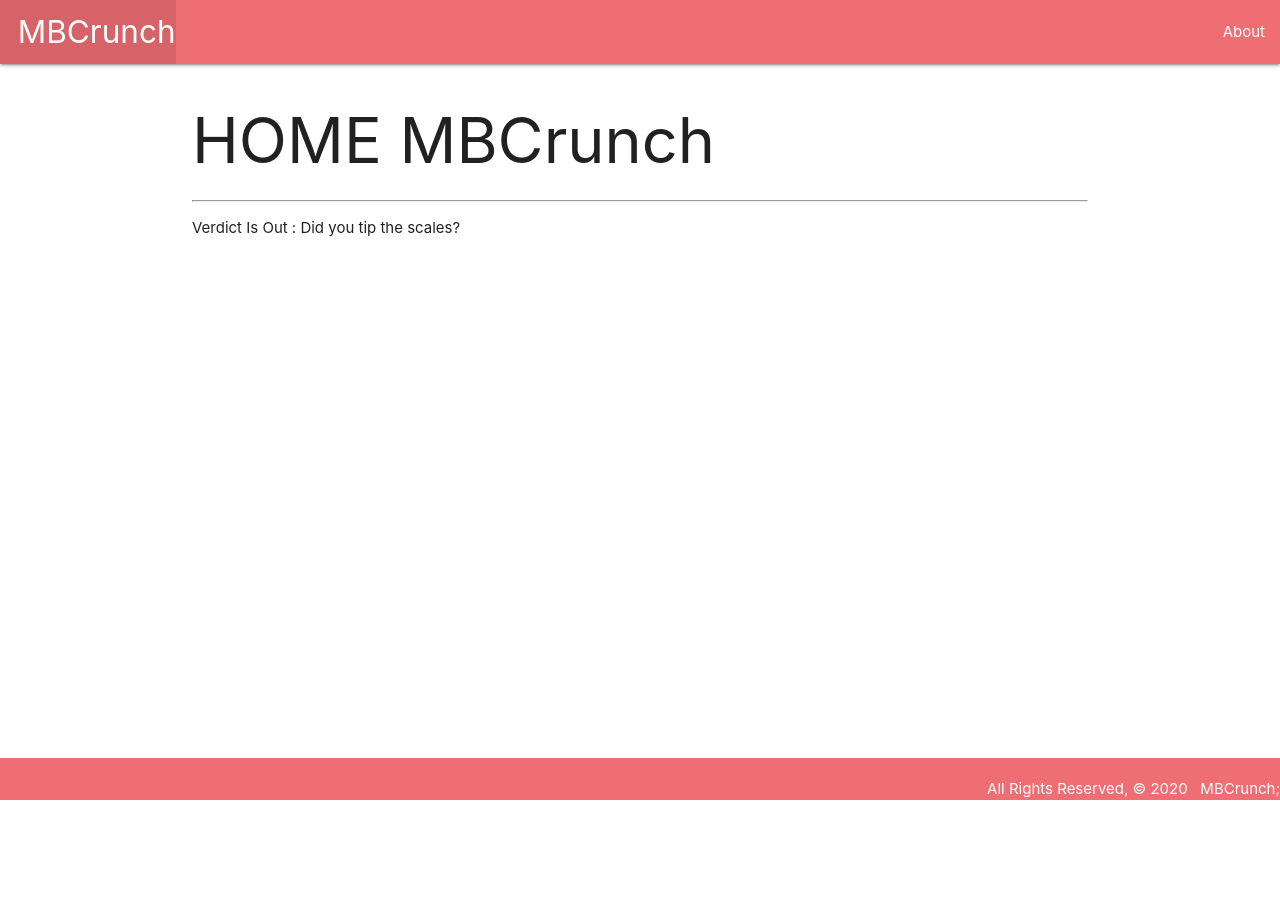
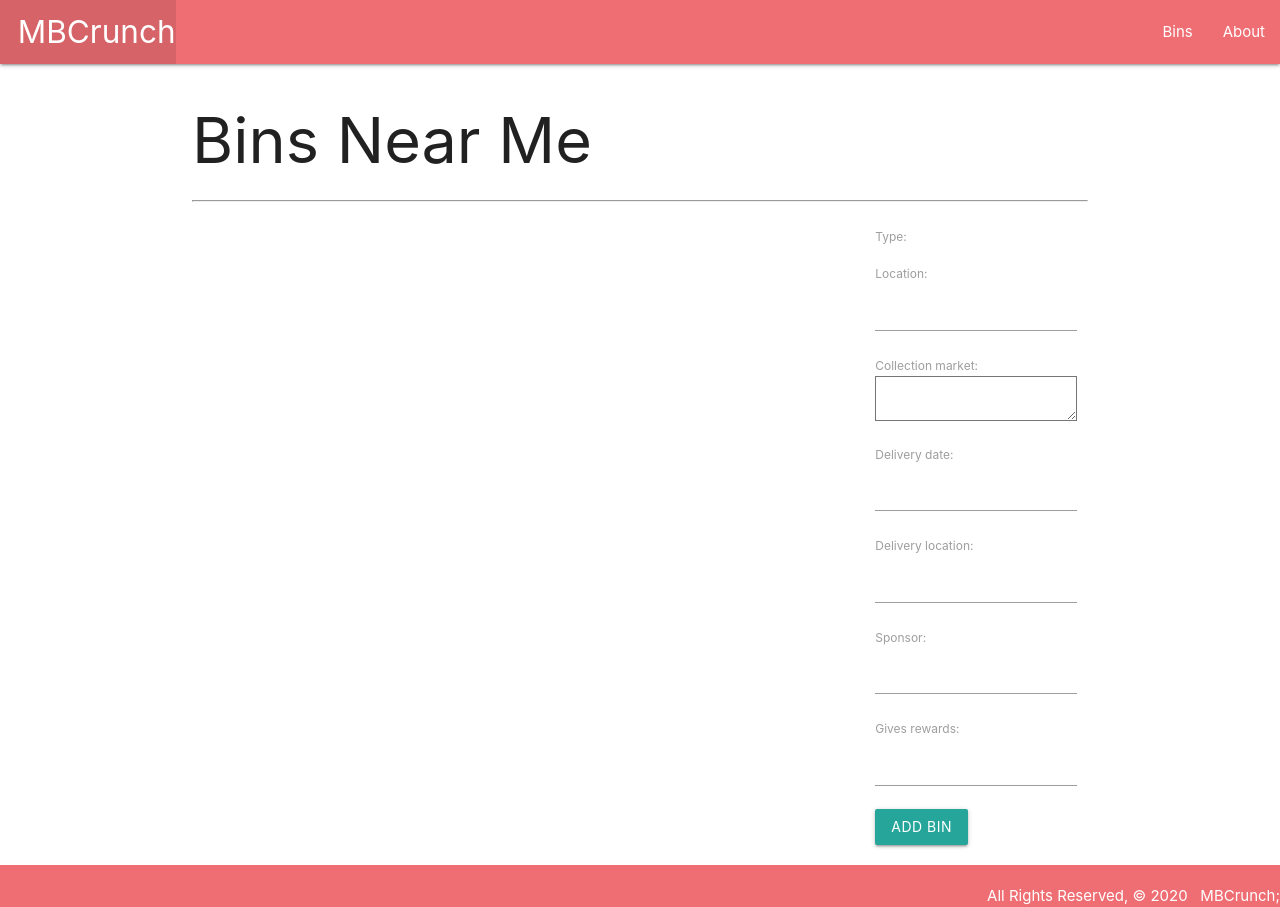
Before and after one commit to lizkane222/MBCrunch, a Django app: template main_app/templates/bins/index.html in a window 1280 px wide. Before the commit the page ends 800 px from the top, so only its background shows below. Run offline with Django 3.2, Linux system fonts and the light colour scheme; the template is opened without the code that fills it: values that come from a table or form of the project are taken from there, others are empty.

Commit message:
updated files connect models and admin with index and details, but connection is not yet possible

```diff
--- a/main_app/admin.py
+++ b/main_app/admin.py
@@ -1,3 +1,7 @@
 from django.contrib import admin
+from .models import Bin, Investor
 
 # Register your models here.
+
+admin.site.register(Bin)
+admin.site.register(Investor)
--- /dev/null
+++ b/main_app/forms.py
@@ -0,0 +1,12 @@
+from django.forms import ModelForm
+from .models import Bin, Investor
+
+class Bin_Form(ModelForm):
+    class Meta:
+        model = Bin
+        fields = ['type','location','collection_market','delivery_date','delivery_location','verified','sponsor','gives_rewards',]
+
+class Investor_Form(ModelForm):
+    class Meta:
+        model = Investor
+        fields = ['name','bio','deposits_made','community_contributions','verifications','current_location','sponsor','identify_new_bin','gives_rewards',]
--- a/main_app/models.py
+++ b/main_app/models.py
@@ -1,3 +1,73 @@
 from django.db import models
 
 # Create your models here.
+
+BINTYPES = (
+    ('WA','waste'),
+    ('CA','cardboard'),
+    ('EW','e-waste'),
+    ('GL','glass'),
+    ('ME','metal'),
+    ('PA','paper'),
+    ('PL','plastic'),
+    ('OR','organic'),
+)
+
+VERIFYBIN = (
+    ('UV','unverified'),
+    ('VE','verified'),
+    ('AC','accurate bin type'),
+    ('IN','inaccurate bin type'),
+    ('EX','exists'),
+    ('NO','does not exist'),
+    ('GO','good condition'),
+    ('PO','poor condition'),
+)
+
+class Bin(models.Model):
+    type = models.CharField(
+        max_length = 2,
+        choices=BINTYPES,
+        default=BINTYPES[0][0]
+    )
+    location = models.CharField(max_length = 200)
+    collection_market = models.TextField(max_length=550)
+    delivery_date = models.IntegerField()
+    delivery_location = models.CharField(max_length=200)
+    verified = models.BooleanField(True == 'accurate bin type', False =='inaccurate bin type')
+    sponsor = models.CharField(max_length=100)
+    gives_rewards = models.IntegerField()
+
+    def __str__(self):
+        return f"{self.get_type_display} is at {self.location}."
+
+
+class Investor(models.Model):
+    name = models.CharField(max_length=100)
+    bio = models.CharField(max_length=500)
+    deposits_made = models.IntegerField()
+    community_contributions = models.IntegerField()
+    verifications = models.CharField(
+        max_length = 2,
+        choices=VERIFYBIN,
+        default=VERIFYBIN[0][0]
+    )
+    current_location = models.CharField(max_length=200)
+    sponsor = models.CharField(max_length=200)
+    identify_new_bin = models.CharField(max_length=200)
+    gives_rewards = models.IntegerField()
+
+    bin = models.ForeignKey(Bin, on_delete=models.CASCADE)
+
+    def __str__(self):
+        return f"{self.name}: Total Deposits: {self.deposits_made} Community Contribution:{self.community_contribution_points}!  Verified: {self.get_verifications_display} bins!{self.current_location} Sponsoring {self.sponsor} bins. Rewards:{self.gives_rewards}"
+
+
+
+
+
+# Ways to create data:
+# 1. Through forms in the app
+# 2. Through the Django/Python shell (python3 manage.py shell)
+# 3. Through the psql shell
+# 4. Through the admin panel at /admin
--- a/main_app/templates/base.html
+++ b/main_app/templates/base.html
@@ -19,6 +19,7 @@
           <li><a href="/" class="left brand-logo">&nbsp;&nbsp;MBCrunch</a></li>
         </ul>
         <ul class="right">
+          <li><a href="/bins">Bins</a></li>
           <li><a href="/about">About</a></li>
         </ul>
       </div>
--- a/main_app/templates/bins/index.html
+++ b/main_app/templates/bins/index.html
@@ -3,8 +3,27 @@
 {% block content %}
 
 
-<h1>HOME MBCrunch</h1>
-<hr />
-<p>Verdict Is Out : Did you tip the scales?</p>
+<div class="row">
+    <h1>Bins Near Me</h1>
+    <hr />
+    <div class="col s9">
+        {% for bin in bins %}
+            <div class="card">
+                <a href="{% url 'detail' bin.id %}"></a>
+                <div class="card-content">
+                    <span class="card-title">{{ bin.type }}</span>
+                    <p>Sponsor: {{ bin.sponsor }}</p>
+                    <p>Location: {{ bin.location }}</p>
+                </div>
+            </div>
+        {% endfor %}
+    </div>
 
+    <div class="col s3">
+        <form action="{% url 'bins_index' %}" method="POST">
+            {% csrf_token %} {{ bin_form.as_p }}
+            <input type="submit" class="btn" value="Add Bin">
+        </form>
+    </div>
+</div>
 {% endblock %}
--- a/main_app/urls.py
+++ b/main_app/urls.py
@@ -4,7 +4,9 @@ from . import views
 urlpatterns = [
     path("",views.home, name="home"),
     path("about/", views.about, name="about"),
-    # path("api/",views.api, name="api"),
-    # path("bins/", views.bins_index, name="bins_index"),
-    # path("bins/<int:bin_id>/", views.bins_detail, name="detail"),
+    path("api/",views.api, name="api"),
+    path("bins/", views.bins_index, name="bins_index"),
+    path("bins/<int:bin_id>/", views.bins_detail, name="detail"),
+    # path("bins/<int:bin_id>/delete", views.bins_delete, name="bins_delete"),
+    # path("bins/<int:bin_id>/edit", views.bins_edit, name="bins_edit"),
 ]
```
Also changed, not shown: main_app/templates/bins/detail.html (+23 -2 lines), main_app/templates/bins/edit.html (added, +17 -0 lines), main_app/views.py (+24 -1 lines), main_app/migrations/0001_initial.py (added).
